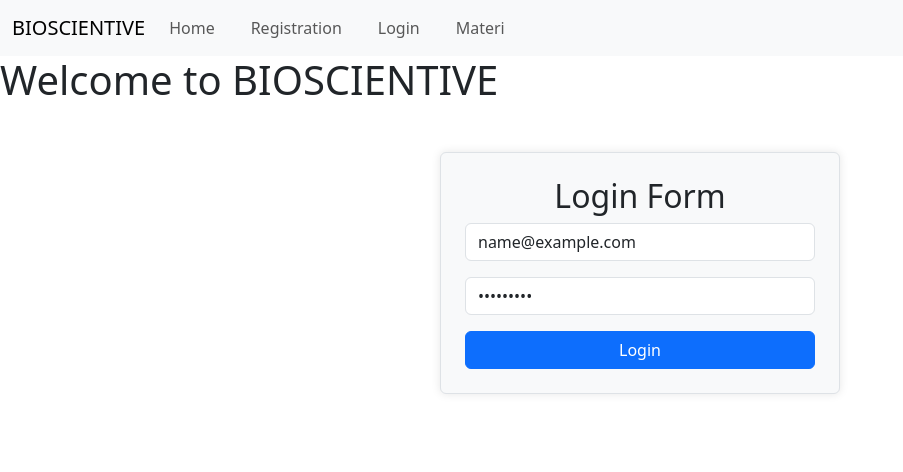
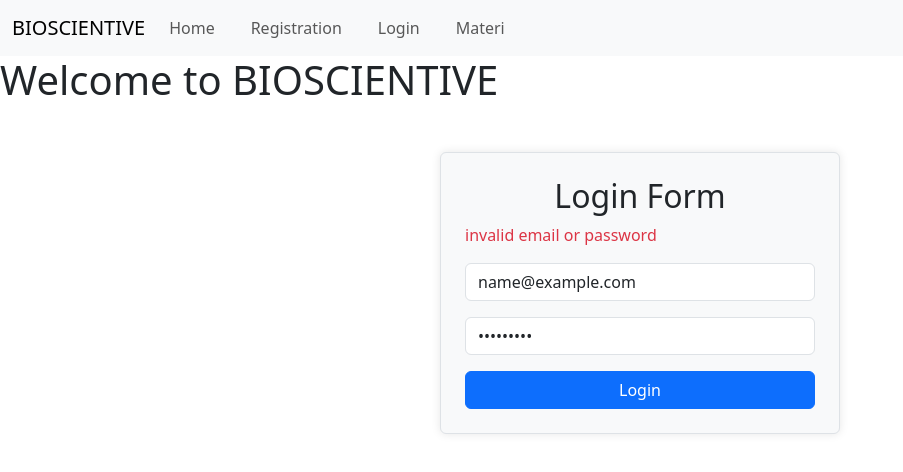
Before and after one commit to shintaem2005/Proyek-PSW1-Kelompok-7-Biologi-Kelas-12-SMA-D-IV-TRPL-Angkatan-24, a React (Create React App) app: page /login in a window 1280 px wide. Both pictures are taken after typing "name@example.com", "Sample123" into the empty fields and a click on the button "Login". Shown: the top 472 px of the page, without its empty margins (0-903 px from the left). Built offline with nearby package versions, Linux system fonts and the light colour scheme.

Commit message:
Perbaikan Login
Kesalahan dalam penguploadan dari saya

```diff
--- a/src/pages/LoginForm.js
+++ b/src/pages/LoginForm.js
@@ -1,4 +1,5 @@
 import { useState } from "react"
+import { useNavigate } from "react-router-dom";
 
 const LoginForm = () => {
   const [credentials, setCredentials] = useState({
@@ -6,23 +7,37 @@ const LoginForm = () => {
     password: ''
   });
 
+  const [error, setError] = useState("");
+
+  const navigate = useNavigate();
+
   const handleChange = (e) => {
     const { name, value } = e.target;
     setCredentials({
       ...credentials,
       [name]: value
     });
+    setError("");
   };
 
   const handleSubmit = (e) => {
     e.preventDefault();
-    console.log('Logged in:', credentials);
+    if (credentials.email === "" && credentials.password === "") {
+      console.log('Logged in:', credentials);
+
+      navigate("/home");
+    }
+    else {
+      setError("invalid email or password");
+    }
   };
 
   return (
     <div className="container my-5">
       <form onSubmit={handleSubmit} className="border p-4 rounded bg-light">
         <h2 className="text-center">Login Form</h2>
+        {error && <p className="text-danger">{error}</p>}
+
         <div className="mb-3">
           <input
           type="email"
```
